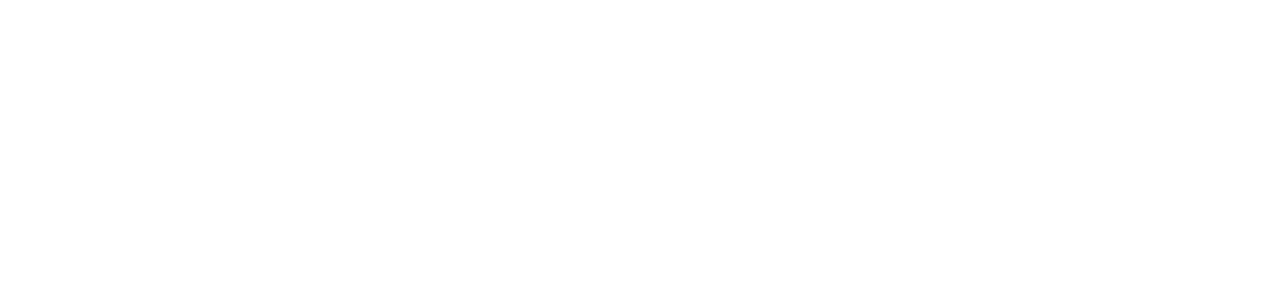
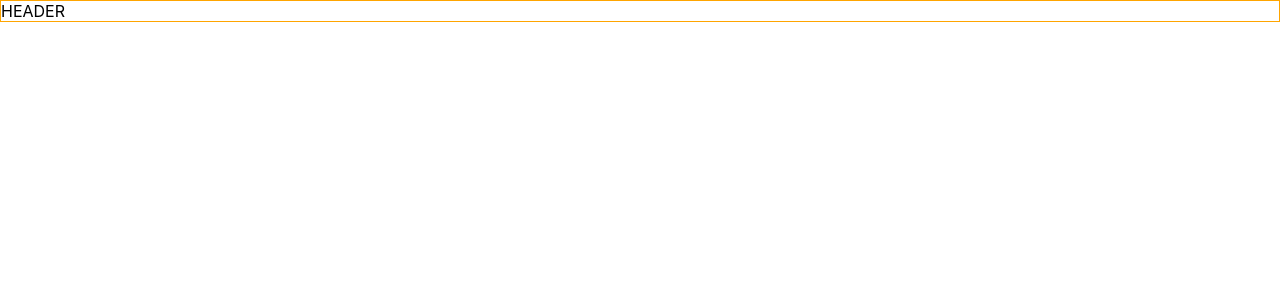
Before and after one commit to clawsn/portfolio-v2, a React (Create React App) app: page / in a window 1280 px wide. Shown: the top 300 px of the page. Built offline with nearby package versions, Linux system fonts and the light colour scheme; the HTML template or start-up script is replaced by a standard one.

Commit message:
styled components and header

```diff
--- a/package.json
+++ b/package.json
@@ -8,7 +8,8 @@
     "@testing-library/user-event": "^7.2.1",
     "react": "^16.12.0",
     "react-dom": "^16.12.0",
-    "react-scripts": "3.3.0"
+    "react-scripts": "3.3.0",
+    "styled-components": "^4.4.1"
   },
   "scripts": {
     "start": "react-scripts start",
--- a/src/App.js
+++ b/src/App.js
@@ -1,10 +1,11 @@
 import React, { Fragment } from 'react';
 import './assets/stylesheets/global.css';
+import Header from './Components/Header/Header'
 
 function App() {
     return (
         <Fragment>
-
+            <Header />
         </Fragment>
     );
 }
--- a/src/Components/Header/Header.js
+++ b/src/Components/Header/Header.js
@@ -0,0 +1,14 @@
+import React, { Component } from 'react';
+import { HeaderStyles } from './HeaderStyles';
+
+class Header extends Component {
+    render() {
+        return (
+            <HeaderStyles>
+                HEADER
+            </HeaderStyles>
+        );
+    }
+}
+
+export default Header;
--- /dev/null
+++ b/src/Components/Header/HeaderStyles.js
@@ -0,0 +1,14 @@
+import styled from 'styled-components';
+// we create the style for the element we are trying to reach
+const HeaderStyles = styled.div`
+    border: 1px solid orange;
+
+
+/*
+    @media (min-width: 649px) {
+    }
+    @media (max-width: 940px) {
+    } */
+`;
+// you may notice all we are doing is appending the HTML tag to the styled object, from there on it's regular CSS
+export { HeaderStyles };
```
Also changed, not shown: src/Components/Header/index.js (deleted), 1 other file (tests, documents, lock files or other folders).
